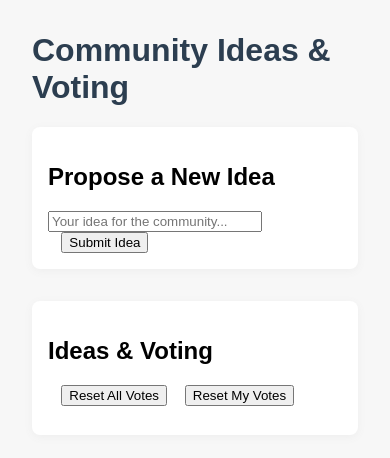
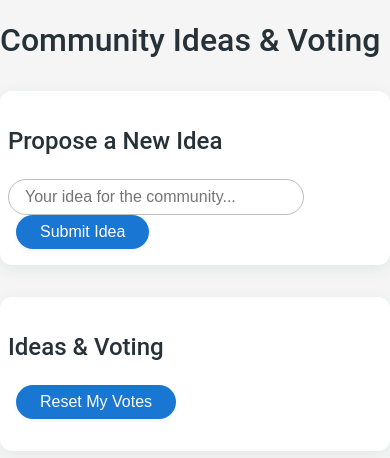
Before and after one commit to jbriones95/votingtally, a website: page index.html in a window 390 px wide. Drawn offline with Linux system fonts and the light colour scheme; no server answers.

Commit message:
New Style

```diff
--- a/index.html
+++ b/index.html
@@ -1,4 +1,4 @@
-<!DOCTYPE html> <html lang="en"> <head> <meta charset="UTF-8"> <title>Community Voting Tally</title> <meta name="viewport" content="width=device-width, initial-scale=1"> <link rel="stylesheet" href="style.css"> </head> <body> <h1>Community Ideas & Voting</h1> <div class="idea-form"> <h2>Propose a New Idea</h2> <form id="newIdeaForm"> <input type="text" id="ideaText" placeholder="Your idea for the community..." required style="width:70%;"> <button type="submit">Submit Idea</button> </form> </div> <div class="idea-list"> <h2>Ideas & Voting</h2> <button id="resetVotesBtn" style="margin-bottom:1em;">Reset All Votes</button> <button id="resetPersonalVotesBtn" style="margin-bottom:1em;">Reset My Votes</button> <div id="ideas"></div> </div> <script> const API_BASE = "https://votingtally.onrender.com/api"; let ideas = [];
+<!DOCTYPE html> <html lang="en"> <head> <meta charset="UTF-8"> <title>Community Voting Tally</title> <meta name="viewport" content="width=device-width, initial-scale=1"> <link rel="stylesheet" href="style.css"> </head> <body> <h1>Community Ideas & Voting</h1> <div class="idea-form"> <h2>Propose a New Idea</h2> <form id="newIdeaForm"> <input type="text" id="ideaText" placeholder="Your idea for the community..." required style="width:70%;"> <button type="submit">Submit Idea</button> </form> </div> <div class="idea-list"> <h2>Ideas & Voting</h2> <!-- <button id="resetVotesBtn" style="margin-bottom:1em;">Reset All Votes</button> --> <button id="resetPersonalVotesBtn" style="margin-bottom:1em;">Reset My Votes</button> <div id="ideas"></div> </div> <script> const API_BASE = "https://votingtally.onrender.com/api"; let ideas = [];
 
 // Render ideas
 function renderIdeas() {
--- a/style.css
+++ b/style.css
@@ -1,35 +1,94 @@
 body {
-    font-family: Arial, sans-serif;
-    margin: 2em;
-    background: #f7f7f7;
+    font-family: 'Roboto', Arial, sans-serif;
+    margin: 0;
+    background: #f5f5f5;
 }
-h1 {
-    color: #2c3e50;
+
+h1, h2 {
+    color: #263238;
+    font-weight: 500;
+    margin-bottom: 1em;
 }
+
 .idea-form, .idea-list {
     background: #fff;
-    padding: 1em;
-    border-radius: 8px;
-    margin-bottom: 2em;
-    box-shadow: 0 2px 8px #eee;
+    padding: 2em 1.5em;
+    border-radius: 12px;
+    margin: 2em auto;
+    max-width: 600px;
+    box-shadow: 0 4px 16px rgba(44, 62, 80, 0.08);
 }
+
 .idea {
-    border-bottom: 1px solid #eee;
-    padding: 1em 0;
+    border-bottom: 1px solid #ececec;
+    padding: 1.5em 0;
+    display: flex;
+    flex-direction: column;
+    gap: 0.5em;
 }
+
 .idea:last-child {
     border-bottom: none;
 }
+
 .votes {
-    font-weight: bold;
-    color: #27ae60;
+    font-weight: 500;
+    color: #1976d2;
 }
+
 button {
-    margin-left: 1em;
+    background: #1976d2;
+    color: #fff;
+    border: none;
+    border-radius: 24px;
+    padding: 0.5em 1.5em;
+    font-size: 1em;
+    cursor: pointer;
+    margin-left: 0.5em;
+    box-shadow: 0 2px 4px rgba(25, 118, 210, 0.08);
+    transition: background 0.2s, box-shadow 0.2s;
 }
+
+button:hover, button:focus {
+    background: #1565c0;
+    box-shadow: 0 4px 8px rgba(25, 118, 210, 0.16);
+    outline: none;
+}
+
+input[type="text"] {
+    border: 1px solid #bdbdbd;
+    border-radius: 24px;
+    padding: 0.5em 1em;
+    font-size: 1em;
+    width: 70%;
+    margin-right: 1em;
+    transition: border 0.2s;
+}
+
+input[type="text"]:focus {
+    border: 1.5px solid #1976d2;
+    outline: none;
+}
+
 .agree {
-    color: #27ae60;
+    color: #388e3c;
+    font-weight: 500;
+    margin-right: 1em;
 }
+
 .disagree {
-    color: #c0392b;
+    color: #d32f2f;
+    font-weight: 500;
+    margin-right: 1em;
 }
+
+@media (max-width: 700px) {
+    .idea-form, .idea-list {
+        max-width: 98vw;
+        padding: 1em 0.5em;
+    }
+    input[type="text"] {
+        width: 100%;
+        margin-right: 0;
+    }
+}
```
Also changed, not shown: server.js (+19 -0 lines).
